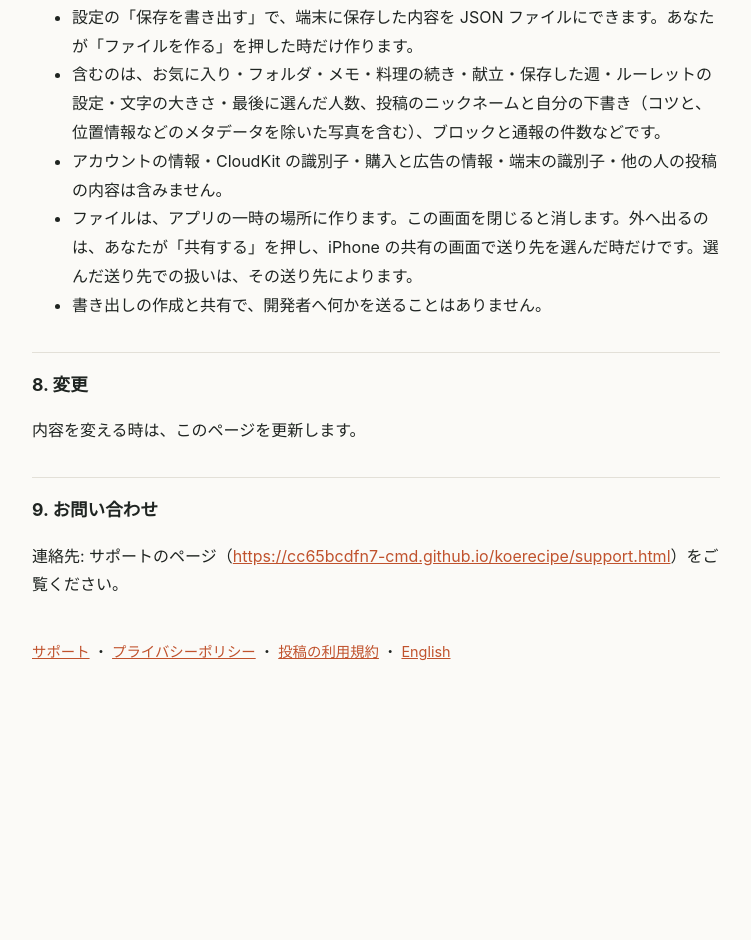
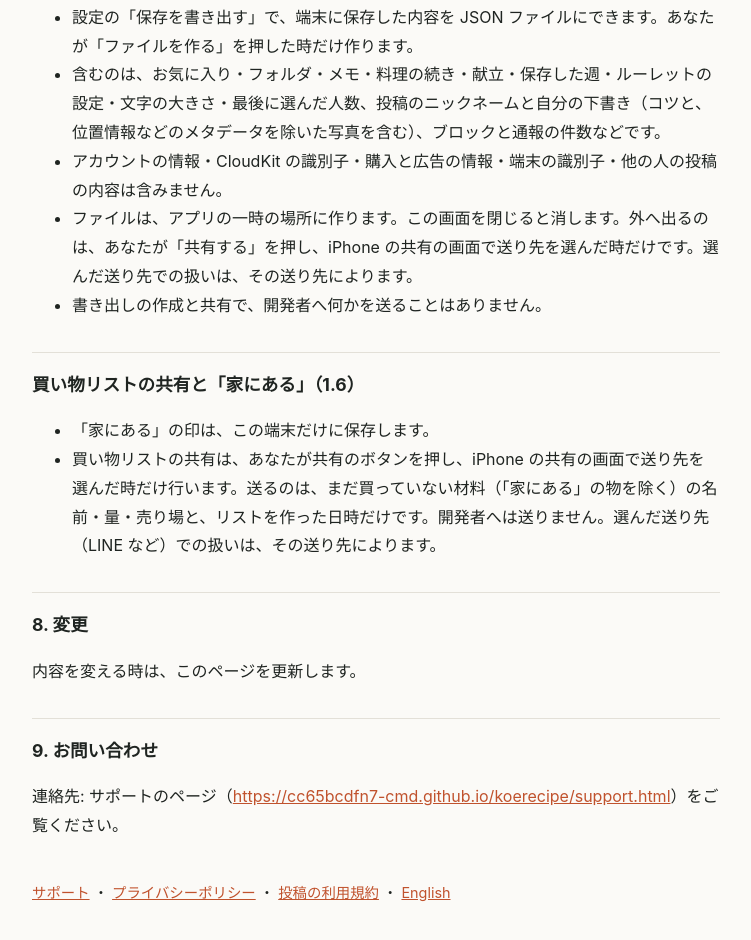
Before and after one commit to cc65bcdfn7-cmd/cc65bcdfn7-cmd.github.io, a plain HTML site: page koerecipe/privacy.html in a window 1280 px wide. Shown: the part 4789-5729 px from the top of the page, without its empty margins (264-1015 px from the left). Before the commit the page ends 5518 px from the top, so only its background shows below. Drawn offline with Linux system fonts and the light colour scheme.

Commit message:
こえレシピのサポートとプライバシーのページを更新

```diff
--- a/koerecipe/privacy.html
+++ b/koerecipe/privacy.html
@@ -110,6 +110,11 @@ nav { margin-top: 40px; font-size: .9rem; }
 <li>ファイルは、アプリの一時の場所に作ります。この画面を閉じると消します。外へ出るのは、あなたが「共有する」を押し、iPhone の共有の画面で送り先を選んだ時だけです。選んだ送り先での扱いは、その送り先によります。</li>
 <li>書き出しの作成と共有で、開発者へ何かを送ることはありません。</li>
 </ul>
+<h2>買い物リストの共有と「家にある」（1.6）</h2>
+<ul>
+<li>「家にある」の印は、この端末だけに保存します。</li>
+<li>買い物リストの共有は、あなたが共有のボタンを押し、iPhone の共有の画面で送り先を選んだ時だけ行います。送るのは、まだ買っていない材料（「家にある」の物を除く）の名前・量・売り場と、リストを作った日時だけです。開発者へは送りません。選んだ送り先（LINE など）での扱いは、その送り先によります。</li>
+</ul>
 <h2>8. 変更</h2>
 <p>内容を変える時は、このページを更新します。</p>
 <h2>9. お問い合わせ</h2>
```
Also changed, not shown: koerecipe/en/privacy.html (+5 -0 lines).
